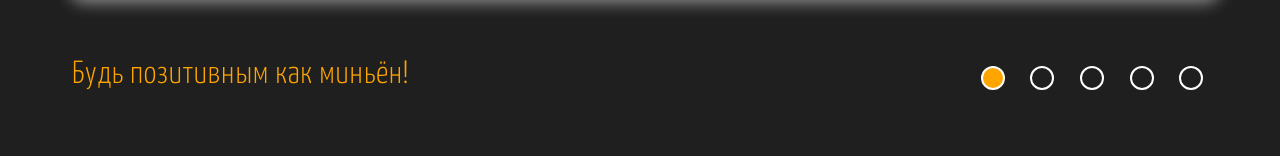
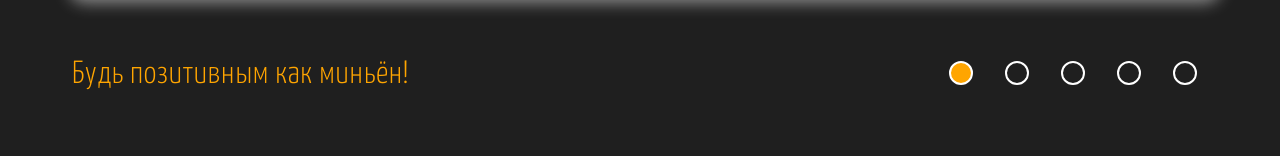
Before and after one commit to EmaMaksimava/cssMemSlider, a plain HTML site: page cssMemSlider/index.html in a window 1280 px wide. Shown: the part 733-889 px from the top of the page. Drawn offline with Linux system fonts and the light colour scheme.

Commit message:
fix: change dot styles (Wed, May 18, 2022 00:54:15)

```diff
--- a/cssMemSlider/index.html
+++ b/cssMemSlider/index.html
@@ -31,18 +31,18 @@
         <div class="slides slide5"></div>
       </div>
       <div class="slide-controls">
-        <label for="slide1"></label>
-        <label for="slide2"></label>
-        <label for="slide3"></label>
-        <label for="slide4"></label>
-        <label for="slide5"></label>
+        <label for="slide1" class="label"> <div class="dot"></div></label>
+        <label for="slide2" class="label"> <div class="dot"></div></label>
+        <label for="slide3" class="label"> <div class="dot"></div></label>
+        <label for="slide4" class="label"> <div class="dot"></div></label>
+        <label for="slide5" class="label"> <div class="dot"></div></label>
       </div>
       <div class="description">
-        <div class="descr-text text1">Будь позитивным как миньён!</div>
-        <div class="descr-text text2">Будь внезапным как приключения Рика и Морти!</div>
-        <div class="descr-text text3">Будь непробиваем как Эрик Картман!</div>
-        <div class="descr-text text4">Будь точен как Angry birds!</div>
-        <div class="descr-text text5">Будь ярким как пачка M&M's</div>
+          <div class="descr-text text1">Будь позитивным как миньён!</div>
+          <div class="descr-text text2">Будь внезапным как приключения Рика и Морти!</div>
+          <div class="descr-text text3">Будь непробиваем как Эрик Картман!</div>
+          <div class="descr-text text4">Будь точен как Angry birds!</div>
+          <div class="descr-text text5">Будь ярким как пачка M&M's</div>
       </div>
     </div>
 
--- a/cssMemSlider/style.css
+++ b/cssMemSlider/style.css
@@ -109,28 +109,35 @@
   align-items: center;
 }
 
-.wrapper label {
+.label {
   cursor: pointer;
   display: inline-block;
-  height: 1.5rem;
+  height: 2.1rem;
   margin: 0.8rem;
   position: relative;
+  width: 1.9rem;
+}
+
+.dot {
+  text-align: center;
+  height: 1.5rem;
   width: 1.5rem;
   border-radius: 50%;
   border: 2px solid #ffffff;
 }
 
-.wrapper label:hover {
+.label:hover .dot,
+.dot:hover {
   border: 2px solid #ffa500;
   background-color: #fee13cde;
 }
 
-.wrapper label:active,
-#slide1:checked ~ .slide-controls label:nth-of-type(1),
-#slide2:checked ~ .slide-controls label:nth-of-type(2),
-#slide3:checked ~ .slide-controls label:nth-of-type(3),
-#slide4:checked ~ .slide-controls label:nth-of-type(4),
-#slide5:checked ~ .slide-controls label:nth-of-type(5) {
+.dot:active,
+#slide1:checked ~ .slide-controls .label:nth-of-type(1) .dot,
+#slide2:checked ~ .slide-controls .label:nth-of-type(2) .dot,
+#slide3:checked ~ .slide-controls .label:nth-of-type(3) .dot,
+#slide4:checked ~ .slide-controls .label:nth-of-type(4) .dot,
+#slide5:checked ~ .slide-controls .label:nth-of-type(5) .dot{
   background-color: #ffa500;
 }
 
@@ -142,6 +149,7 @@
   overflow: hidden;
   position: relative;
   width: 75%;
+
 }
 
 .descr-text{
@@ -153,7 +161,8 @@
   letter-spacing: 0.02em;
   display: none;
   transform: scale(1.3);
-  transition: transform ease-in-out .5s, opacity ease-in-out .5s;
+  opacity: 0;
+  transition: transform ease-in-out .5s, opacity ease-in-out .2s;
 }
 
 #slide1:checked ~ .description > .text1,
@@ -162,6 +171,7 @@
 #slide4:checked ~ .description > .text4,
 #slide5:checked ~ .description > .text5 {
   display: block;
+  opacity: 1;
   transform: scale(1);
 }
 
```
